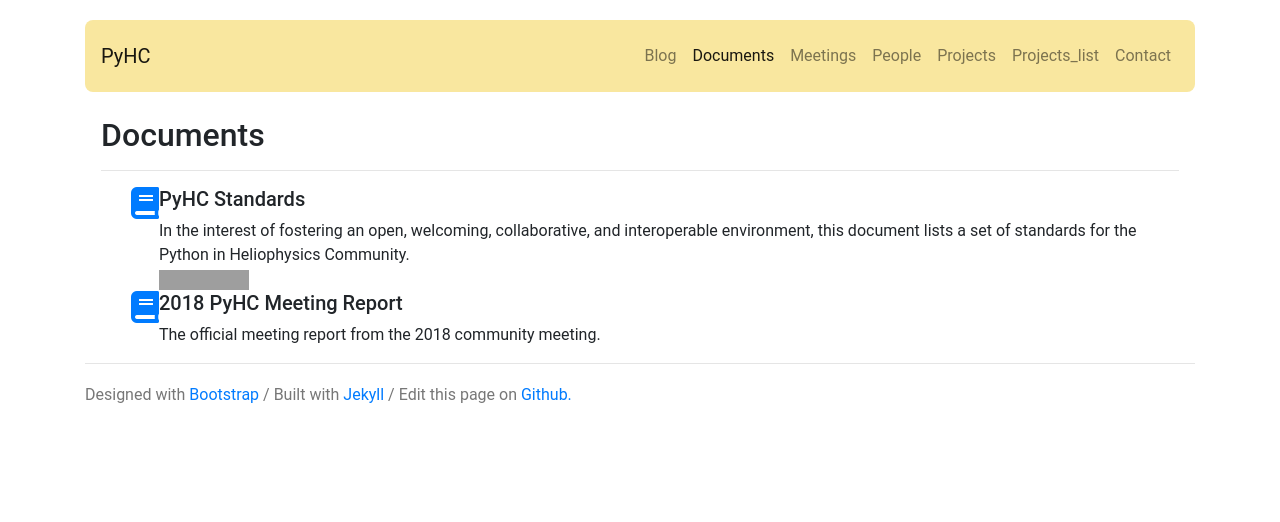
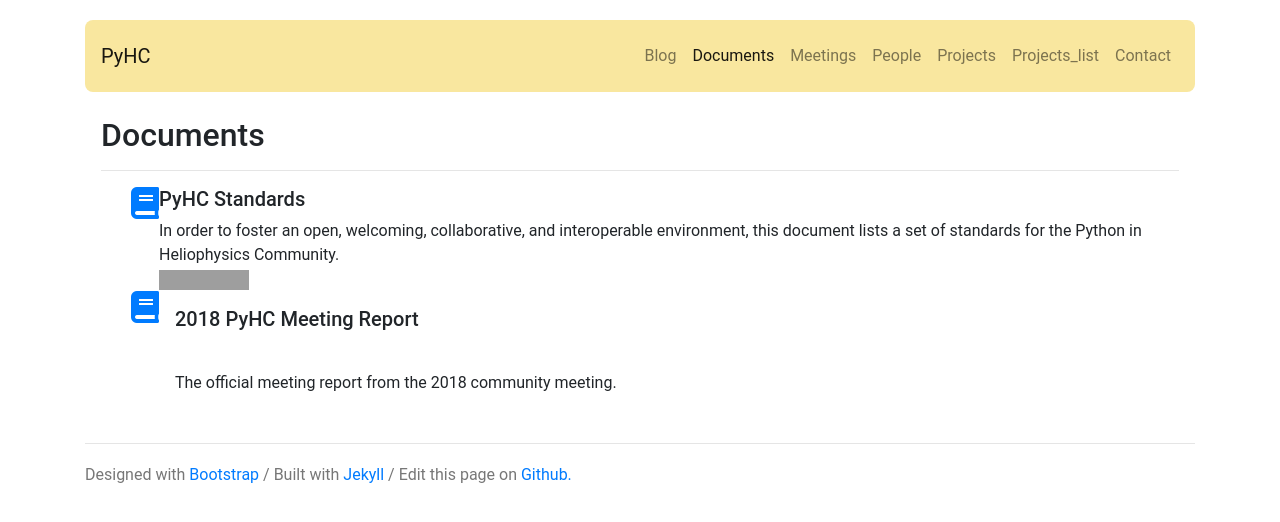
Before and after one commit to heliophysicsPy/heliophysicsPy.github.io, a Jekyll site: the page built from _pages/docs.html, in a window 1280 px wide. Shown: the top 522 px of the page. Built offline with Jekyll 4.4.1, drawn with Linux system fonts in a browser that asks for light colours; nearby versions of some CDN libraries; grey boxes are pictures that could not be loaded.

Commit message:
testing padding

```diff
--- a/_pages/docs.html
+++ b/_pages/docs.html
@@ -13,7 +13,7 @@
   <a href="https://github.com/heliophysicsPy/standards/blob/master/standards.md"><i class="fas fa-book fa-2x"></i></a>
   <div class="media-body">
     <h5 class="mt-0">PyHC Standards</h5>
-    In the interest of fostering an open, welcoming, collaborative, and interoperable environment, this document lists a set of standards for the Python in Heliophysics Community.<br>
+    In order to foster an open, welcoming, collaborative, and interoperable environment, this document lists a set of standards for the Python in Heliophysics Community.<br>
     <a href="https://doi.org/10.5281/zenodo.2529131"><img src="https://zenodo.org/badge/DOI/10.5281/zenodo.2529131.svg" alt="DOI"></a>
   </div>
 </div>
@@ -23,8 +23,8 @@
 <div class="media">
   <a href="https://docs.google.com/document/d/1ejP0kaibf6DRxjYJNmPrF1t3Nl21r0pC1FuDhu0hPnM/edit?usp=sharing"><i class="fas fa-book fa-2x"></i></a>
   <div class="media-body">
-    <h5 class="mt-0">2018 PyHC Meeting Report</h5>
-    The official meeting report from the 2018 community meeting.
+    <h5 class="p-3">2018 PyHC Meeting Report</h5>
+    <p class="p-3">The official meeting report from the 2018 community meeting.</p>
   </div>
 </div>
 </div>
```
